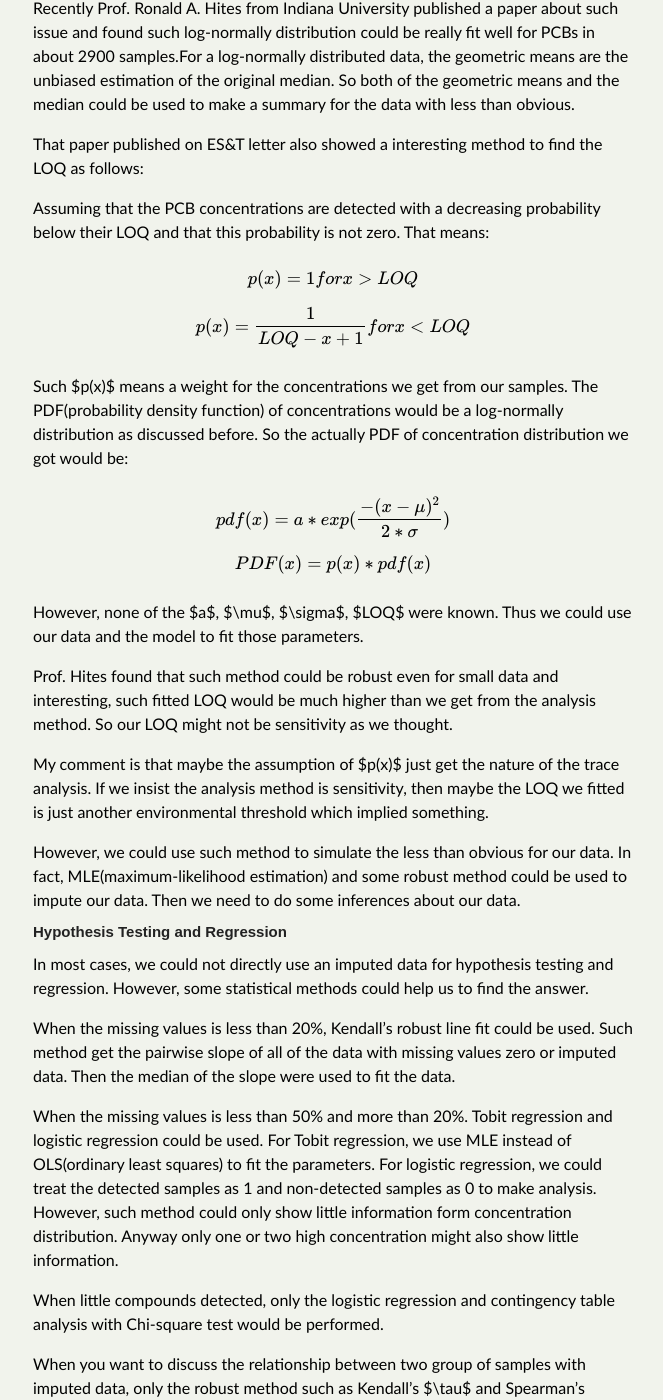
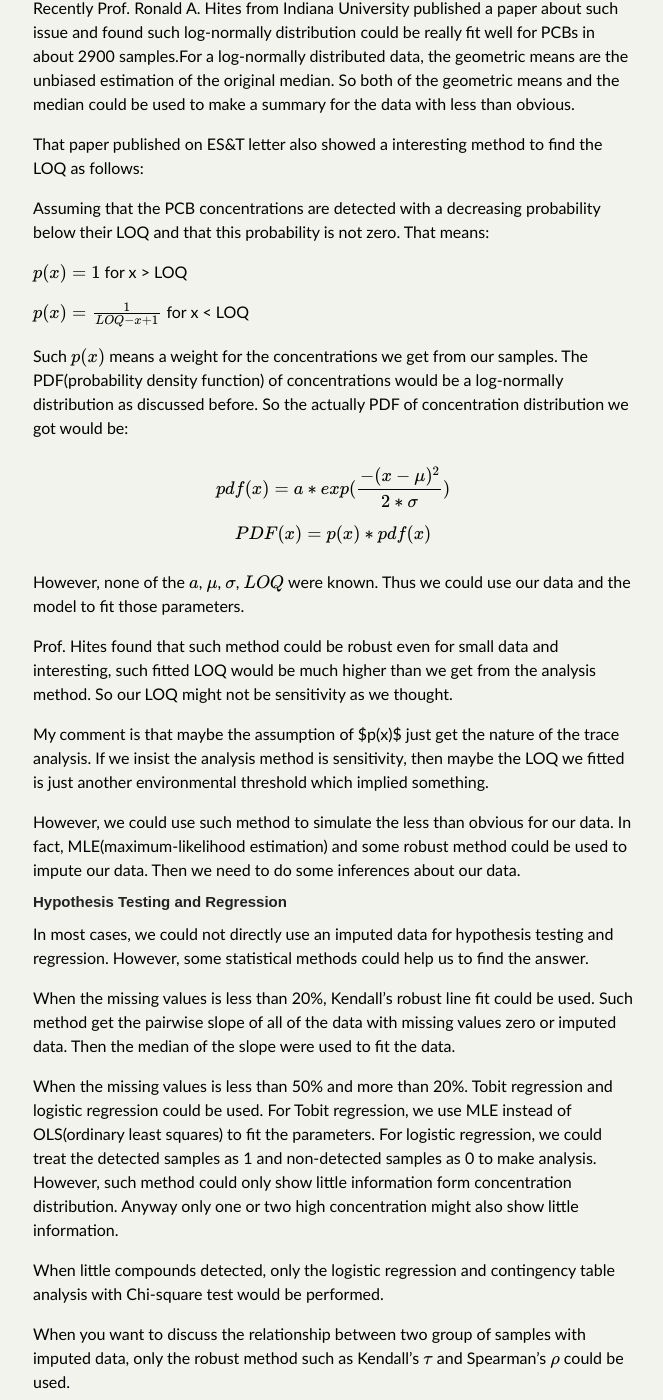
Before and after one commit to yufree/blog, a Jekyll site: the page built from _posts/2015-09-05-LOQ.md, in a window 1280 px wide and 1400 px high, scrolled down 525 px. Shown: the whole window, without its empty margins (307-970 px from the left). Built offline with Jekyll 4.4.1, drawn with Linux system fonts in a browser that asks for light colours; some web fonts are replaced; formulas are drawn with MathJax 3; comment, search, counter and statistics services are not loaded; some of the changed text lies outside the part shown.

Commit message:
revise equation

```diff
--- a/_posts/2015-09-05-LOQ.md
+++ b/_posts/2015-09-05-LOQ.md
@@ -15,17 +15,17 @@ That paper published on ES&T letter also showed a interesting method to find the
 
 Assuming that the PCB concentrations are detected with a decreasing probability below their LOQ and that this probability is not zero. That means:
 
-$$p(x) = 1 for x > LOQ$$
+$$p(x) = 1 $$ for x > LOQ
 
-$$p(x) = \frac{1}{LOQ - x + 1} for x < LOQ$$
+$$p(x) = \frac{1}{LOQ - x + 1} $$ for x < LOQ
 
-Such $p(x)$ means a weight for the concentrations we get from our samples. The PDF(probability density function) of concentrations would be a log-normally distribution as discussed before. So the actually PDF of concentration distribution we got would be:
+Such $$p(x)$$ means a weight for the concentrations we get from our samples. The PDF(probability density function) of concentrations would be a log-normally distribution as discussed before. So the actually PDF of concentration distribution we got would be:
 
 $$pdf(x) = a*exp(\frac{-(x-\mu)^2}{2*\sigma})$$
 
 $$PDF(x) = p(x) * pdf(x)$$
 
-However, none of the $a$, $\mu$, $\sigma$, $LOQ$ were known. Thus we could use our data and the model to fit those parameters.
+However, none of the $$a$$, $$\mu$$, $$\sigma$$, $$LOQ$$ were known. Thus we could use our data and the model to fit those parameters.
 
 Prof. Hites found that such method could be robust even for small data and interesting, such fitted LOQ would be much higher than we get from the analysis method. So our LOQ might not be sensitivity as we thought.
 
@@ -43,7 +43,7 @@ When the missing values is less than 50% and more than 20%. Tobit regression and
 
 When little compounds detected, only the logistic regression and contingency table analysis with Chi-square test would be performed.
 
-When you want to discuss the relationship between two group of samples with imputed data, only the robust method such as Kendall's $\tau$ and Spearman's $\rho$ could be used.
+When you want to discuss the relationship between two group of samples with imputed data, only the robust method such as Kendall's $$\tau$$ and Spearman's $$\rho$$ could be used.
 
 Ok, the core of this post is "Less thans are valuable data."
 
```
